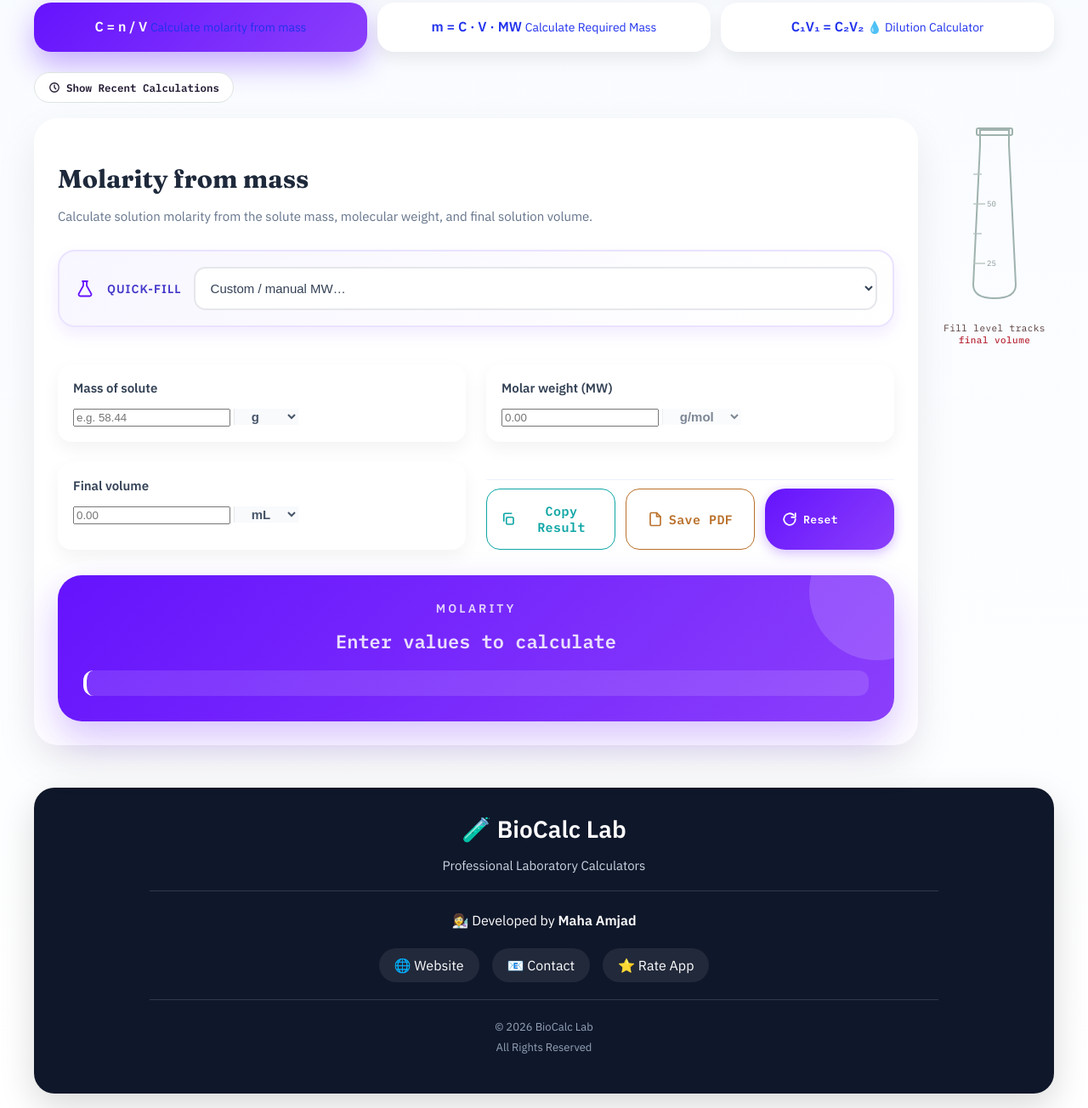
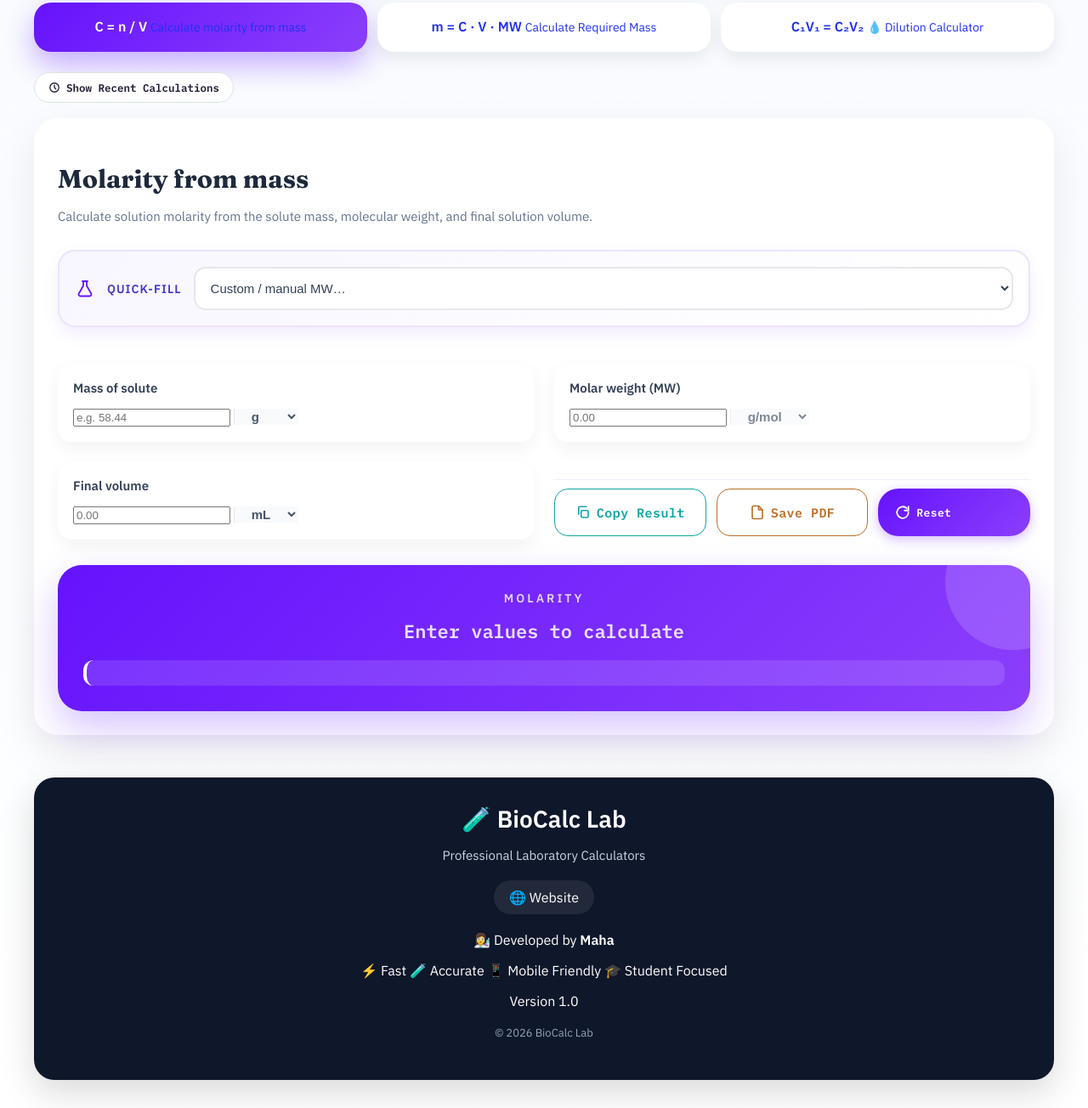
Before and after one commit to Maha-lifescience/molarity-calculator, a plain HTML site: page index.html in a window 1280 px wide. Shown: the part 176-1480 px from the top of the page at 85% size. Drawn offline with Linux system fonts and the light colour scheme.

Commit message:
feat: enhance molarity calculator with improved UI and calculation features

```diff
--- a/index.html
+++ b/index.html
@@ -178,10 +178,7 @@ line-height:1.5;
 
   /* Main layout: form + graduated cylinder signature */
  .stage{
-    display:grid;
-    grid-template-columns:1fr 140px;
-    gap:20px;
-    align-items:start;
+    display:block;
 }
   @media (max-width:720px){
     .stage{grid-template-columns:1fr;}
@@ -877,23 +874,6 @@ text-align:left;
 }
   .steps div span{color:var(--text-soft);}
 
-  /* Signature: graduated cylinder that fills based on volume */
-  .cylinder-col{
-    display:flex;
-    flex-direction:column;
-    align-items:center;
-    gap:14px;
-    padding-top:6px;
-  }
-  .cylinder-caption{
-    font-family:'IBM Plex Mono', monospace;
-    font-size:11px;
-    color:var(--text-faint);
-    text-align:center;
-    letter-spacing:0.04em;
-  }
-  .cylinder-caption b{color:var(--amber); font-weight:500;}
-
  .footer{
 
 margin-top:50px;
@@ -1373,40 +1353,6 @@ Calculate solution molarity from the solute mass, molecular weight, and final so
       </section>
 
     </div>
-
-    <!-- Signature element: graduated cylinder fills with current volume -->
-    <div class="cylinder-col">
-      <svg width="90" height="220" viewBox="0 0 90 220" aria-hidden="true">
-        <!-- outer glass -->
-        <path d="M28 8 H62 V26 L70 190 Q70 206 45 206 Q20 206 20 190 L28 26 Z"
-              fill="none" stroke="#9fb2ae" stroke-width="2"/>
-        <!-- lip -->
-        <rect x="24" y="6" width="42" height="8" rx="2" fill="none" stroke="#9fb2ae" stroke-width="2"/>
-        <!-- liquid fill -->
-        <clipPath id="cylClip">
-          <path d="M28 8 H62 V26 L70 190 Q70 206 45 206 Q20 206 20 190 L28 26 Z"/>
-        </clipPath>
-        <g clip-path="url(#cylClip)">
-          <rect id="cyl-fill" class="fill" x="16" y="200" width="58" height="0" fill="#2f8a7d" opacity="0.75"/>
-        </g>
-        <!-- graduation marks -->
-        <g stroke="#b7c4c1" stroke-width="1.4">
-          <line x1="20" y1="60"  x2="30" y2="60"/>
-          <line x1="20" y1="95"  x2="34" y2="95"/>
-          <line x1="20" y1="130" x2="30" y2="130"/>
-          <line x1="20" y1="165" x2="34" y2="165"/>
-        </g>
-        <g fill="#8a9895" font-family="IBM Plex Mono, monospace" font-size="9">
-          <text x="36" y="98">50</text>
-          <text x="36" y="168">25</text>
-        </g>
-      </svg>
-      <div class="cylinder-caption">Fill level tracks<br><b id="cyl-caption">final volume</b></div>
-    </div>
-  </div>
-
-
-
 <footer class="footer">
 
     <div class="footer-logo">
@@ -1417,34 +1363,27 @@ Calculate solution molarity from the solute mass, molecular weight, and final so
         Professional Laboratory Calculators
     </p>
 
-<div class="footer-divider"></div>
-
-<div class="footer-author">
-👩‍🔬 Developed by
-<strong>Maha Amjad</strong>
-</div>
-
     <div class="footer-links">
-
         <a href="#">🌐 Website</a>
-
-<a href="#">📧 Contact</a>
-
-<a href="#">⭐ Rate App</a>
-
-</div>
-
-<div class="footer-divider"></div>
-
+    </div>
+
+    <p class="footer-dev">
+        👩‍🔬 Developed by <strong>Maha</strong>
+    </p>
+
+    <div class="footer-features">
+        <span>⚡ Fast</span>
+        <span>🧪 Accurate</span>
+        <span>📱 Mobile Friendly</span>
+        <span>🎓 Student Focused</span>
+    </div>
+
+    <div class="footer-bottom">
+        <p>Version 1.0</p>
         <p class="footer-copy">
-
             © 2026 BioCalc Lab
-
-<br>
-
-All Rights Reserved
-
         </p>
+    </div>
 
 </footer>
 
@@ -1474,9 +1413,6 @@ All Rights Reserved
     mass: document.getElementById('mode-mass'),
     dilution: document.getElementById('mode-dilution'),
   };
-  const cylCaption = document.getElementById('cyl-caption');
-  const cylFill = document.getElementById('cyl-fill');
-  const MAX_FILL_H = 140; // px inside cylinder
 
   function setActive(mode){
     tabs.forEach(t=>{
@@ -1485,7 +1421,6 @@ All Rights Reserved
       t.setAttribute('aria-selected', on ? 'true':'false');
     });
     Object.entries(modes).forEach(([k,el])=> el.style.display = (k===mode) ? '' : 'none');
-    cylCaption.textContent = mode === 'dilution' ? 'final volume (V\u2082)' : 'final volume';
     updateAll();
   }
 
@@ -1521,14 +1456,7 @@ All Rights Reserved
     return {v: L, u: 'L'};
   }
 
-  function fillCylinder(liters){
-    if(!isFinite(liters) || liters <= 0){ cylFill.setAttribute('height', 0); cylFill.setAttribute('y', 200); return; }
-    // logarithmic-ish scale so both 1 mL and 1 L show something reasonable, capped
-    const ratio = Math.min(1, Math.log10(liters*1000 + 1) / Math.log10(1000)); // 1mL..1L range visual
-    const h = Math.max(4, ratio * MAX_FILL_H);
-    cylFill.setAttribute('height', h);
-    cylFill.setAttribute('y', 200 - h);
-  }
+
 
   // ---- MODE 1: molarity from mass ----
   function calcMolarity(){
@@ -1546,7 +1474,6 @@ All Rights Reserved
       resultEl.classList.add('empty');
       valueEl.textContent = 'Enter values to calculate';
       stepsEl.innerHTML = '';
-      fillCylinder(NaN);
       return;
     }
     resultEl.classList.remove('empty');
@@ -1560,7 +1487,6 @@ All Rights Reserved
     stepsEl.innerHTML =
       'n = mass / MW = ' + fmt(massG) + ' g &divide; ' + fmt(mw) + ' g/mol = <span>' + fmt(moles) + ' mol</span><br>' +
       'C = n / V = ' + fmt(moles) + ' mol &divide; ' + fmt(volL) + ' L = <span>' + fmt(conc) + ' M</span>';
-    fillCylinder(volL);
   }
   ['m1-mass','m1-mass-unit','m1-mw','m1-vol','m1-vol-unit'].forEach(id=>{
     document.getElementById(id).addEventListener('input', calcMolarity);
@@ -1582,7 +1508,7 @@ All Rights Reserved
       resultEl.classList.add('empty');
       valueEl.textContent = 'Enter values to calculate';
       stepsEl.innerHTML = '';
-      fillCylinder(NaN);
+
       return;
     }
     resultEl.classList.remove('empty');
@@ -1596,7 +1522,7 @@ All Rights Reserved
     stepsEl.innerHTML =
       'n = C &times; V = ' + fmt(concM) + ' M &times; ' + fmt(volL) + ' L = <span>' + fmt(moles) + ' mol</span><br>' +
       'm = n &times; MW = ' + fmt(moles) + ' mol &times; ' + fmt(mw) + ' g/mol = <span>' + fmt(massG) + ' g</span>';
-    fillCylinder(volL);
+
   }
   ['m2-conc','m2-conc-unit','m2-mw','m2-vol','m2-vol-unit'].forEach(id=>{
     document.getElementById(id).addEventListener('input', calcMass);
@@ -1628,7 +1554,7 @@ All Rights Reserved
         ? 'Clear one field to solve for it'
         : 'Leave exactly one field blank to calculate';
       stepsEl.innerHTML = '';
-      fillCylinder(NaN);
+
       return;
     }
     resultEl.classList.remove('empty');
@@ -1670,7 +1596,6 @@ All Rights Reserved
       (warn ? '<div class="result-note warn" style="margin-top:8px;">&#9888; ' + warn + '</div>' : '');
 
     const v2Final = v2i.value.trim()==='' ? solved : v2;
-    fillCylinder(v2Final);
   }
   ['d-c1','d-v1','d-c2','d-v2','d-c1-unit','d-v1-unit','d-c2-unit','d-v2-unit'].forEach(id=>{
     document.getElementById(id).addEventListener('input', calcDilution);
```
Lines whose indentation alone changed are shown as unchanged.
